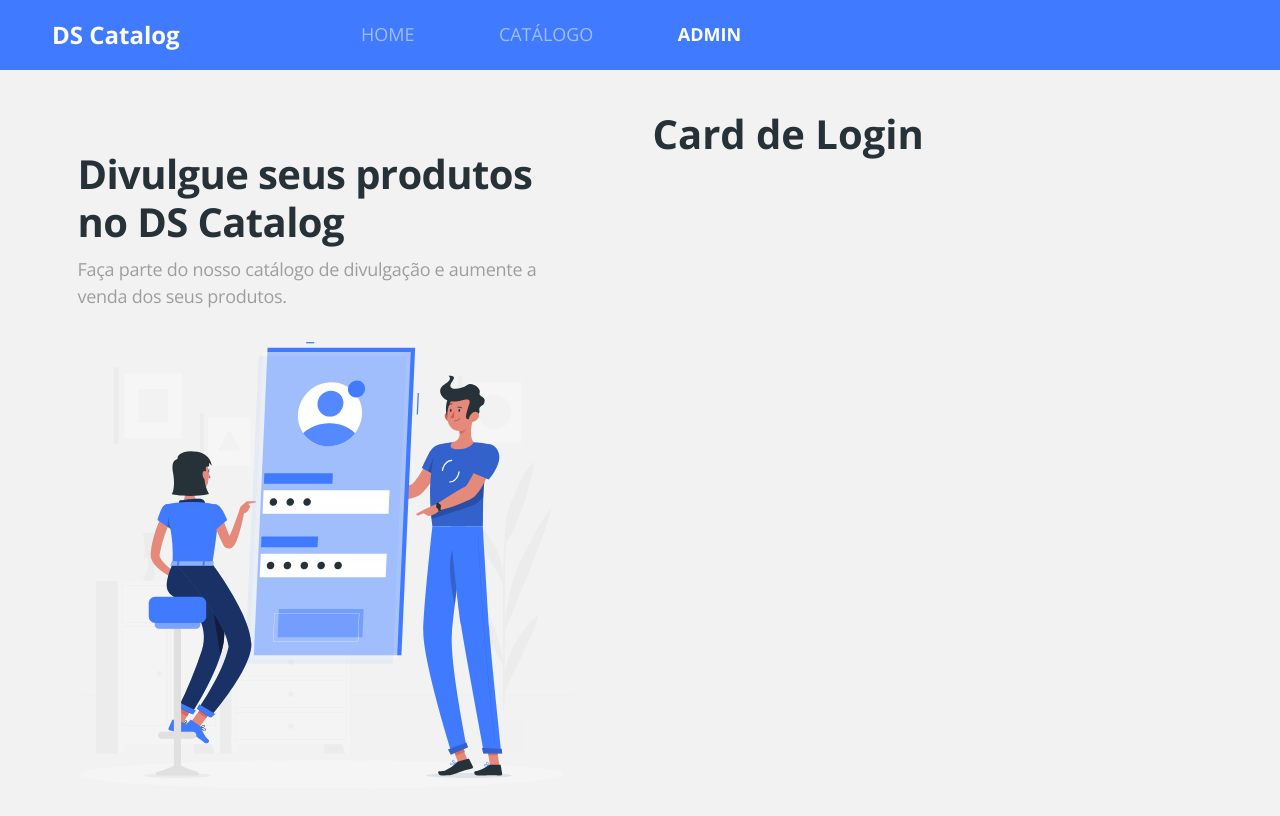
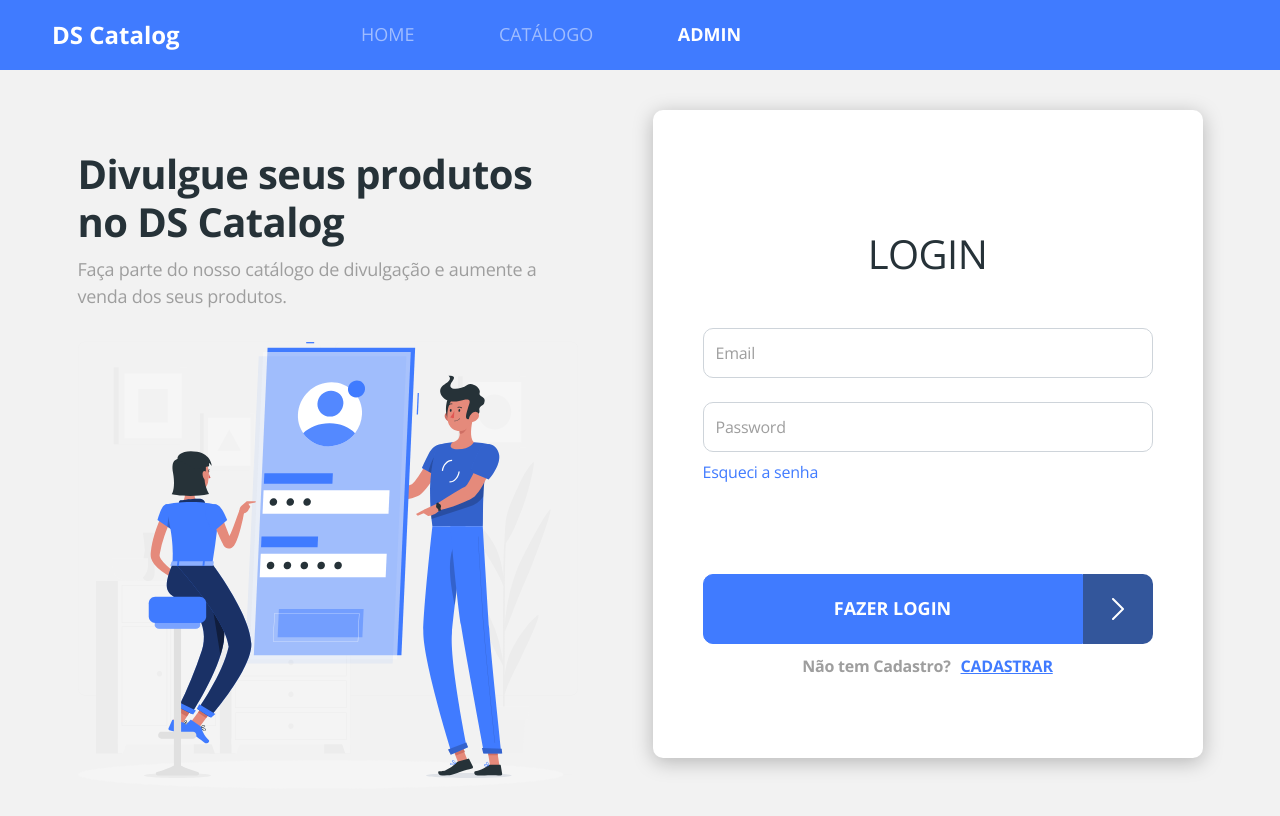
Before and after one commit to miltcn/dscatalog-react-mod3, a React (Create React App) app in the folder frontweb/: page /admin/auth/login in a window 1280 px wide. Shown: the top 816 px of the page. Built offline with nearby package versions, Linux system fonts and the light colour scheme; no server answers.

Commit message:
Login card styling

```diff
--- a/frontweb/src/App.css
+++ b/frontweb/src/App.css
@@ -25,3 +25,15 @@ a:hover {
   box-shadow: 0px 4px 20px rgba(0, 0, 0, 0.25);
   border-radius: 10px;
 }
+
+.base-input {
+  border-radius: 10px;
+  font-size: 1em;
+  letter-spacing: -0.015em;
+  color: #263238;
+  height: 50px;
+}
+
+.base-input::placeholder {
+  color: #9E9E9E;
+}
--- a/frontweb/src/components/ButtonIcon/styles.css
+++ b/frontweb/src/components/ButtonIcon/styles.css
@@ -3,6 +3,7 @@
 }
 
 .btn-container button {
+    width: calc(100% - 50px);
     border-radius: 10px 0 0 10px;
 }
 
@@ -29,6 +30,11 @@
         height: 70px;
     }
 
+    .btn-container button {
+        width: calc(100% - 70px);
+        border-radius: 10px 0 0 10px;
+    }
+
     .btn h6 {
         font-size: 18px;
     }
--- /dev/null
+++ b/frontweb/src/pages/Admin/Auth/Login/index.tsx
@@ -0,0 +1,44 @@
+import { Link } from 'react-router-dom';
+import ButtonIcon from 'components/ButtonIcon';
+
+import './styles.css';
+
+const Login = () => {
+  return (
+    <div className="base-card login-card">
+      <h1>LOGIN</h1>
+      <form>
+        <div className="mb-4">
+          <input
+            type="text"
+            className="form-control base-input"
+            placeholder="Email"
+            name="username"
+          />
+        </div>
+        <div className="mb-2">
+          <input
+            type="password"
+            className="form-control base-input "
+            placeholder="Password"
+            name="password"
+          />
+        </div>
+        <Link to="/admin/auth/recover" className="login-link-recover">
+          Esqueci a senha
+        </Link>
+        <div className="login-submit">
+          <ButtonIcon text="Fazer login" />
+        </div>
+        <div className="signup-container">
+          <span className="not-registered">Não tem Cadastro?</span>
+          <Link to="/admin/auth/register" className="login-link-register">
+            CADASTRAR
+          </Link>
+        </div>
+      </form>
+    </div>
+  );
+};
+
+export default Login;
--- /dev/null
+++ b/frontweb/src/pages/Admin/Auth/Login/styles.css
@@ -0,0 +1,56 @@
+.login-card {
+    padding: 20px;
+    font-size: 16px;
+}
+
+.login-card h1 {
+    font-size: 2.5em;
+    font-weight: normal;
+    text-align: center;
+    letter-spacing: -0.015em;
+    color: #263238;
+    text-transform: uppercase;
+    margin-top: 70px;
+    margin-bottom: 50px;
+}
+
+.login-link-recover {
+    font-size: 1em;
+    letter-spacing: -0.015em;
+    color: #407bff;
+    display: block;
+    margin-bottom: 90px;
+  }
+
+  .login-link-register {
+    font-weight: bold;
+    font-size: 1em;
+    text-align: center;
+    letter-spacing: -0.015em;
+    text-decoration-line: underline;
+    color: #407bff;
+    margin-left: 10px;
+  }
+
+  .login-submit {
+    margin-bottom: 10px;
+  }
+
+  .not-registered {
+    font-weight: bold;
+    font-size: 1em;
+    text-align: center;
+    letter-spacing: -0.015em;
+    color: #9e9e9e;
+  }
+
+  .signup-container {
+    text-align: center;
+    margin-bottom: 30px;
+  }
+
+  @media (min-width: 576px) {
+    .login-card {
+        padding: 50px;
+    }
+  }
--- a/frontweb/src/pages/Admin/Auth/index.tsx
+++ b/frontweb/src/pages/Admin/Auth/index.tsx
@@ -1,5 +1,6 @@
 import { ReactComponent as AuthImage } from 'assets/images/auth-image.svg';
 import { Route, Switch } from 'react-router-dom';
+import Login from './Login';
 import './styles.css';
 
 const Auth = () => {
@@ -13,7 +14,7 @@ const Auth = () => {
             <div className="auth-form-container">
                 <Switch>
                     <Route path="/admin/auth/login">
-                        <h1>Card de Login</h1>
+                        <Login />
                     </Route>
                     <Route path="/admin/auth/signup">
                         <h1>Card de Signup</h1>
```
